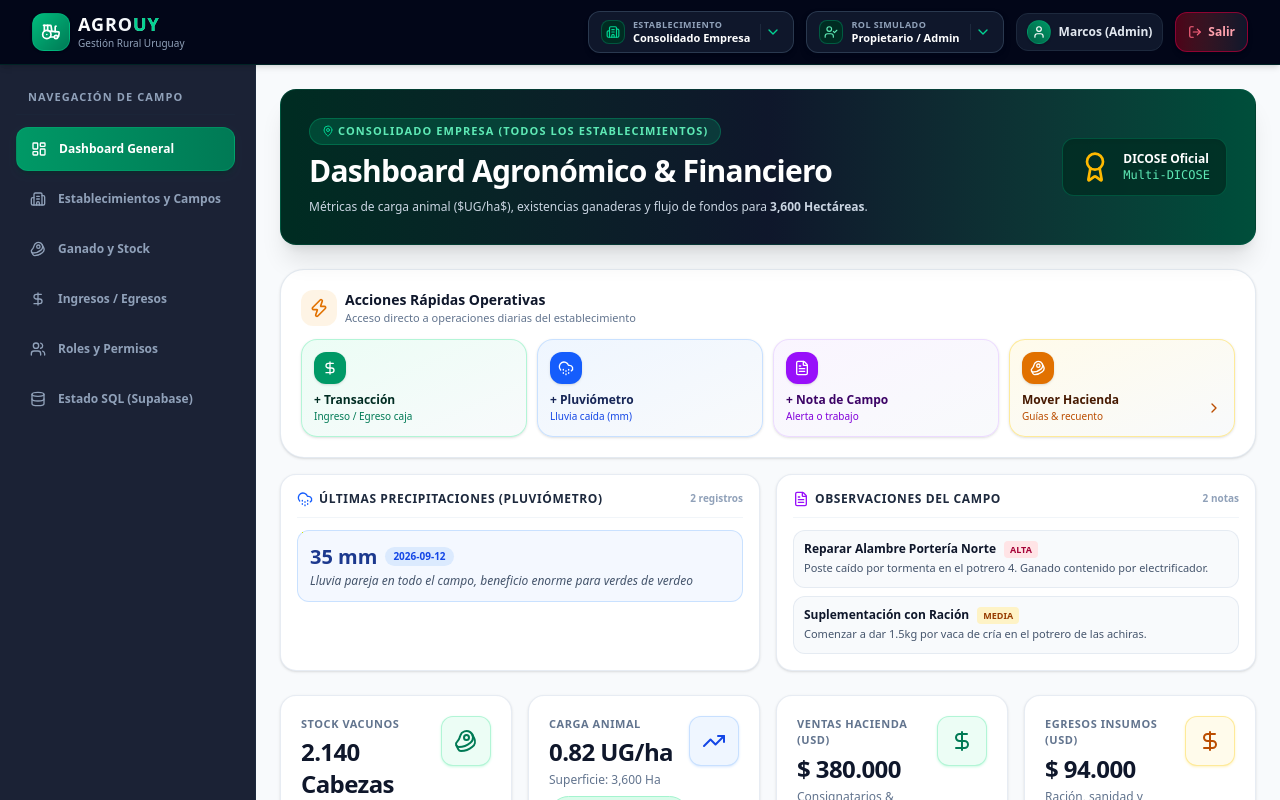
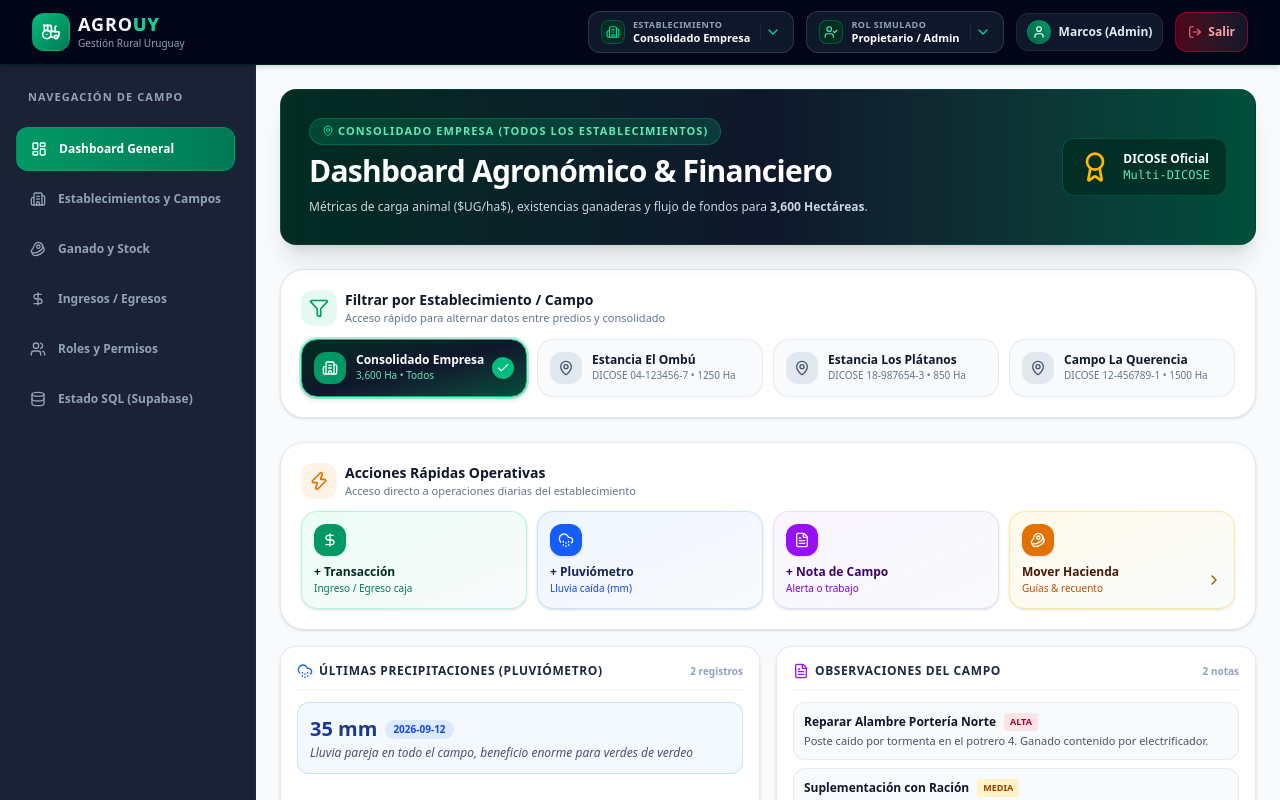
Before and after one commit to itorresmayobre/AppRuralMarcos, a React (Vite) app: page /login in a window 1280 px wide. Both pictures are taken after a click on the button "Ingresar al Establecimiento". Shown: the top 800 px of the page. Built offline with nearby package versions, Linux system fonts and the light colour scheme.

Commit message:
Agregar panel de filtro rapido por establecimiento en dashboard sin toast

```diff
--- a/src/components/dashboard/DashboardView.tsx
+++ b/src/components/dashboard/DashboardView.tsx
@@ -3,6 +3,7 @@ import { useAuthStore } from '../../stores/useAuthStore';
 import { useEstanciasStore } from '../../stores/useEstanciasStore';
 import { StatCard } from './StatCard';
 import { AccionesRapidasBar } from './AccionesRapidasBar';
+import { FiltroEstablecimientosRapido } from './FiltroEstablecimientosRapido';
 import { Beef, DollarSign, TrendingUp, ShieldAlert, Award, MapPin } from 'lucide-react';
 
 export const DashboardView: React.FC = () => {
@@ -45,6 +46,9 @@ export const DashboardView: React.FC = () => {
           </figcaption>
         </figure>
       </section>
+
+      {/* Acciones Rápidas de Filtro por Establecimiento / Campo */}
+      <FiltroEstablecimientosRapido />
 
       {/* Panel de Acciones Rápidas Operativas & Bitácora del Campo */}
       <AccionesRapidasBar />
--- /dev/null
+++ b/src/components/dashboard/FiltroEstablecimientosRapido.tsx
@@ -0,0 +1,123 @@
+import React from 'react';
+import { useEstanciasStore } from '../../stores/useEstanciasStore';
+import { useAuthStore } from '../../stores/useAuthStore';
+import { Building2, MapPin, Check, Filter } from 'lucide-react';
+
+export const FiltroEstablecimientosRapido: React.FC = () => {
+  const { estancias, estanciaSeleccionadaId, seleccionarEstancia } = useEstanciasStore();
+  const { usuario } = useAuthStore();
+
+  const tieneAccesoTodas = usuario?.estancias_asignadas_ids?.includes('TODAS') || usuario?.rol === 'ADMIN';
+  const estanciasPermitidas = tieneAccesoTodas
+    ? estancias
+    : estancias.filter(e => usuario?.estancias_asignadas_ids?.includes(e.id));
+
+  const totalHectareasEmpresa = estanciasPermitidas.reduce((a, b) => a + b.hectareas_totales, 0);
+
+  const handleSeleccionar = (id: string) => {
+    if (id === estanciaSeleccionadaId) return;
+    seleccionarEstancia(id);
+  };
+
+  return (
+    <section aria-label="Filtro Rápido de Establecimientos" className="bg-white p-4 sm:p-5 rounded-3xl border border-slate-200/90 shadow-sm space-y-3">
+
+      {/* Cabecera del Panel de Filtros */}
+      <div className="flex items-center justify-between">
+        <div className="flex items-center space-x-2">
+          <div className="p-2 bg-emerald-500/10 text-emerald-600 rounded-xl">
+            <Filter className="w-5 h-5" />
+          </div>
+          <div>
+            <h3 className="text-sm font-extrabold text-slate-900">Filtrar por Establecimiento / Campo</h3>
+            <p className="text-[11px] text-slate-500">Acceso rápido para alternar datos entre predios y consolidado</p>
+          </div>
+        </div>
+
+        <span className="hidden xs:inline-flex items-center text-[10px] font-black uppercase text-emerald-800 bg-emerald-100 px-2.5 py-1 rounded-full border border-emerald-200">
+          {estanciasPermitidas.length} Predios Activos
+        </span>
+      </div>
+
+      {/* Botonera Tactil de Filtro Rápido */}
+      <div className="grid grid-cols-1 sm:grid-cols-2 lg:grid-cols-4 gap-2.5">
+
+        {/* Opción 1: Consolidado Empresa (Todas) */}
+        {tieneAccesoTodas && (
+          <button
+            type="button"
+            onClick={() => handleSeleccionar('TODAS')}
+            className={`p-3 rounded-2xl border text-left flex items-center justify-between transition-all duration-200 cursor-pointer active:scale-98 group ${
+              estanciaSeleccionadaId === 'TODAS'
+                ? 'bg-gradient-to-br from-emerald-950 via-slate-900 to-emerald-900 border-emerald-500 text-white shadow-md ring-2 ring-emerald-500/30'
+                : 'bg-slate-50 hover:bg-slate-100 border-slate-200/90 text-slate-700 hover:border-slate-300'
+            }`}
+          >
+            <div className="flex items-center space-x-2.5 truncate">
+              <div className={`p-2 rounded-xl flex-shrink-0 transition-transform group-hover:scale-105 ${
+                estanciaSeleccionadaId === 'TODAS' ? 'bg-emerald-600 text-white shadow-sm' : 'bg-slate-200 text-slate-600'
+              }`}>
+                <Building2 className="w-4 h-4" />
+              </div>
+              <div className="truncate">
+                <span className={`block font-black text-xs truncate ${estanciaSeleccionadaId === 'TODAS' ? 'text-white' : 'text-slate-900'}`}>
+                  Consolidado Empresa
+                </span>
+                <span className={`text-[10px] font-medium block truncate ${estanciaSeleccionadaId === 'TODAS' ? 'text-emerald-300' : 'text-slate-500'}`}>
+                  {totalHectareasEmpresa.toLocaleString()} Ha • Todos
+                </span>
+              </div>
+            </div>
+
+            {estanciaSeleccionadaId === 'TODAS' && (
+              <div className="p-1 bg-emerald-500 text-white rounded-full flex-shrink-0 ml-1.5 shadow-sm">
+                <Check className="w-3.5 h-3.5" />
+              </div>
+            )}
+          </button>
+        )}
+
+        {/* Tarjetas de Cada Establecimiento */}
+        {estanciasPermitidas.map((estancia) => {
+          const esActivo = estanciaSeleccionadaId === estancia.id;
+          return (
+            <button
+              key={estancia.id}
+              type="button"
+              onClick={() => handleSeleccionar(estancia.id)}
+              className={`p-3 rounded-2xl border text-left flex items-center justify-between transition-all duration-200 cursor-pointer active:scale-98 group ${
+                esActivo
+                  ? 'bg-gradient-to-br from-emerald-950 via-slate-900 to-emerald-900 border-emerald-500 text-white shadow-md ring-2 ring-emerald-500/30'
+                  : 'bg-slate-50 hover:bg-slate-100 border-slate-200/90 text-slate-700 hover:border-slate-300'
+              }`}
+            >
+              <div className="flex items-center space-x-2.5 truncate">
+                <div className={`p-2 rounded-xl flex-shrink-0 transition-transform group-hover:scale-105 ${
+                  esActivo ? 'bg-emerald-600 text-white shadow-sm' : 'bg-slate-200 text-slate-600'
+                }`}>
+                  <MapPin className="w-4 h-4" />
+                </div>
+                <div className="truncate">
+                  <span className={`block font-black text-xs truncate ${esActivo ? 'text-white' : 'text-slate-900'}`}>
+                    {estancia.nombre}
+                  </span>
+                  <span className={`text-[10px] font-medium block truncate ${esActivo ? 'text-emerald-300' : 'text-slate-500'}`}>
+                    DICOSE {estancia.dicose} • {estancia.hectareas_totales} Ha
+                  </span>
+                </div>
+              </div>
+
+              {esActivo && (
+                <div className="p-1 bg-emerald-500 text-white rounded-full flex-shrink-0 ml-1.5 shadow-sm">
+                  <Check className="w-3.5 h-3.5" />
+                </div>
+              )}
+            </button>
+          );
+        })}
+
+      </div>
+
+    </section>
+  );
+};
```
